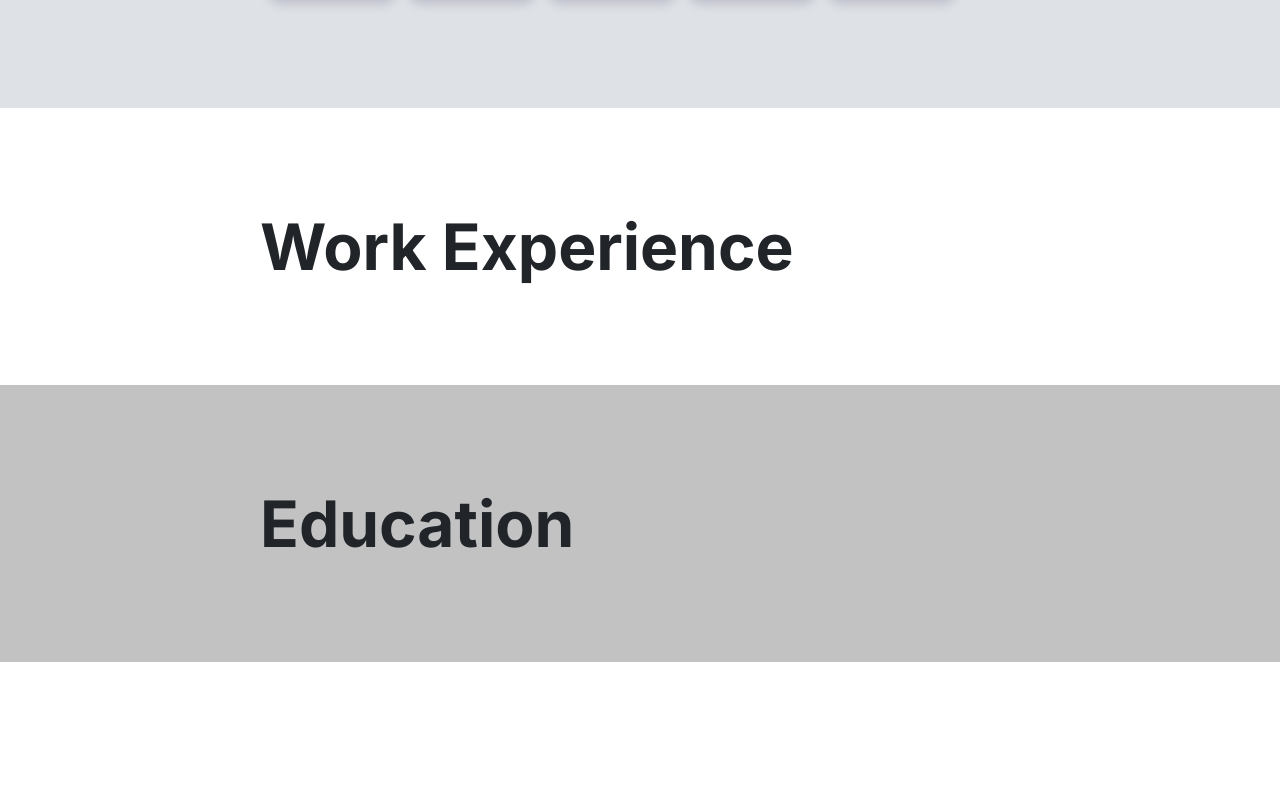
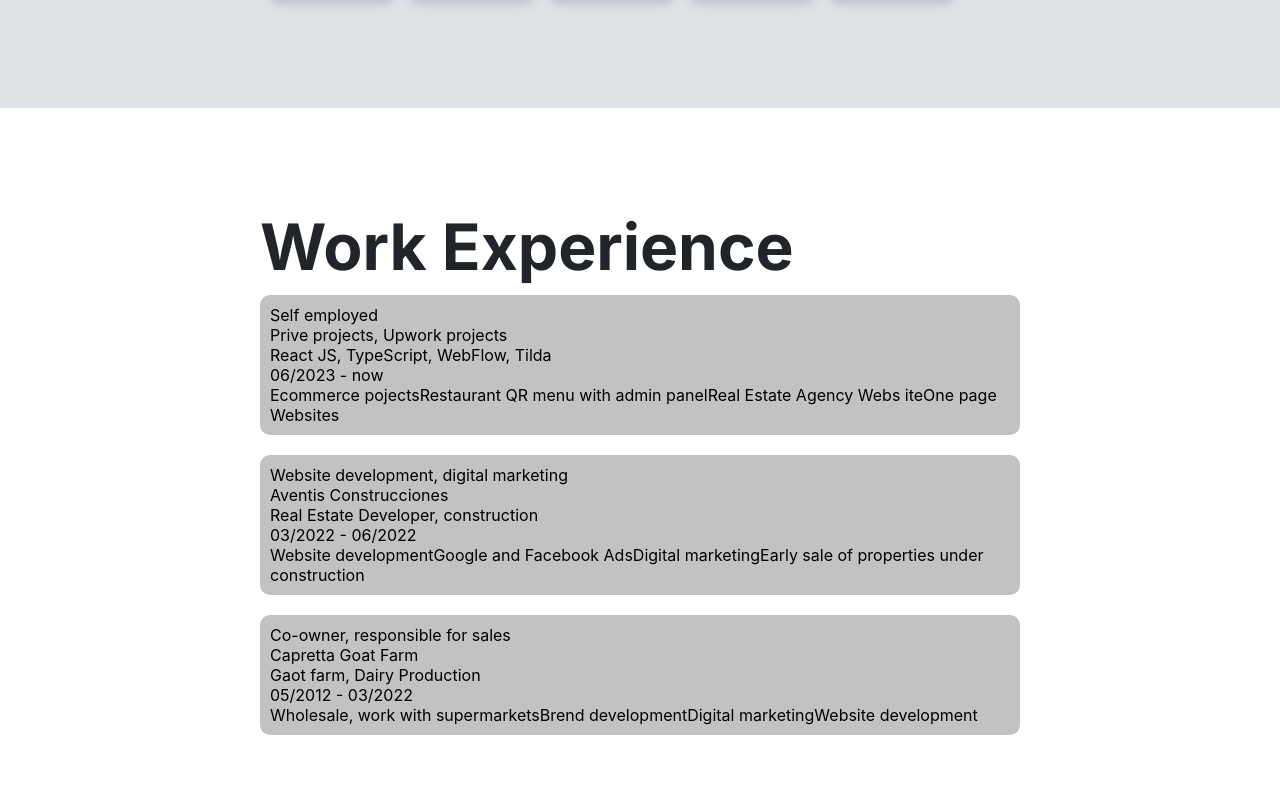
Before and after one commit to OlesyaPastushenko/OlesyaPastushenkoCV, a React (Create React App) app: page / in a window 1280 px wide. Shown: the part 1317-2112 px from the top of the page. Before the commit the page ends 1979 px from the top, so only its background shows below. Built offline with nearby package versions, Linux system fonts and the light colour scheme.

Commit message:
Work Experience Section added

```diff
--- /dev/null
+++ b/src/components/Experience.css
@@ -0,0 +1,7 @@
+.work {
+    width: 100%;
+    background-color: #C2C2C2;
+    padding: 10px;
+    border-radius: 10px;
+    margin: 10px 0px 10px 0px;
+}
--- /dev/null
+++ b/src/components/Experience.jsx
@@ -0,0 +1,13 @@
+import "./Experience.css"
+
+export function Experience({position, company, achvms, date, field}) {
+  return (
+    <div className="work">
+        <div className='position'>{position}</div>
+        <div className='company'>{company}</div>
+        <div className='field'>{field}</div>
+        <div className='date'>{date}</div>
+        <div className='achvms'>{achvms}</div>
+     </div>
+  );
+}
--- a/src/pages/Home.jsx
+++ b/src/pages/Home.jsx
@@ -1,9 +1,39 @@
 import './homeStyle.css'
 import { Skills } from '../store/Skills'
 import { SkillCard } from '../components/SkillCard';
+import { WorkExp } from '../store/WorkExp';
+import { Experience } from '../components/Experience';
 
 export function Home() {
-    console.log(Skills)
+
+    const onDownloadPdf = () =>{
+        fetch('Junior_react_developer.pdf')
+        .then(res=>{
+            res.blob()
+            .then(blob=>{
+                const fileURL = window.URL.createObjectURL(blob);
+                let alink = document.createElement('a');
+                alink.href = fileURL;
+                alink.download = "Junior_react_developer.pdf";
+                alink.click()
+            })
+        })
+    }
+
+    const onDownloadDoc = () =>{
+        fetch('Junior_react_developer.docx')
+        .then(res=>{
+            res.blob()
+            .then(blob=>{
+                const fileURL = window.URL.createObjectURL(blob);
+                let alink = document.createElement('a');
+                alink.href = fileURL;
+                alink.download = "Junior_react_developer.docx";
+                alink.click()
+            })
+        })
+    }
+
     return (
       <div className="homeWrap">
         <section className='hello'>
@@ -28,8 +58,8 @@ export function Home() {
           <div className='textAbout'>
             Lorem ipsum dolor sit, amet consectetur adipisicing elit. Eum soluta alias, debitis ipsam aliquam, quasi quo qui quod, delectus fugiat omnis ea deleniti! Esse, tenetur! Est impedit quaerat corrupti debitis!
             <div className='btns'>
-            <button className='blackBtn'>Download CV .doc</button>
-            <button className='whiteBtn'>Download CV .pdf</button>
+            <button onClick={onDownloadDoc} className='blackBtn'>Download CV .doc</button>
+            <button onClick={onDownloadPdf} className='whiteBtn'>Download CV .pdf</button>
             </div>
           </div>
         </div>
@@ -48,6 +78,11 @@ export function Home() {
         <section className='workExp'>
              <div className='container1'>
              <div className='title'>Work Experience</div>
+             { WorkExp.map((el, i)=>{
+                return (
+                    <Experience position = {el.position} company = {el.company} field = {el.field} achvms = {el.achvms} date = {el.date}/>
+                )
+             })}
              </div>
         </section>
         <section className='education'>
--- /dev/null
+++ b/src/store/WorkExp.js
@@ -0,0 +1,26 @@
+const WorkExp = [
+    {
+        position: "Self employed",
+        company: "Prive projects, Upwork projects",
+        date: "06/2023 - now",
+        field: "React JS, TypeScript, WebFlow, Tilda",
+        achvms: ["Ecommerce pojects", "Restaurant QR menu with admin panel", "Real Estate Agency Webs ite", "One page Websites"]
+
+    },
+    {
+        position: "Website development, digital marketing",
+        company: "Aventis Construcciones",
+        date: "03/2022 - 06/2022",
+        field: "Real Estate Developer, construction",
+        achvms: ["Website development", "Google and Facebook Ads", "Digital marketing", "Early sale of properties under construction"]
+    },
+    {
+        position: "Co-owner, responsible for sales",
+        company: "Capretta Goat Farm",
+        date: "05/2012 - 03/2022",
+        field: "Gaot farm, Dairy Production",
+        achvms: ["Wholesale, work with supermarkets", "Brend development", "Digital marketing", "Website development"]
+    }
+]
+
+export {WorkExp}
```
Also changed, not shown: 2 other files (tests, documents, lock files or other folders).
